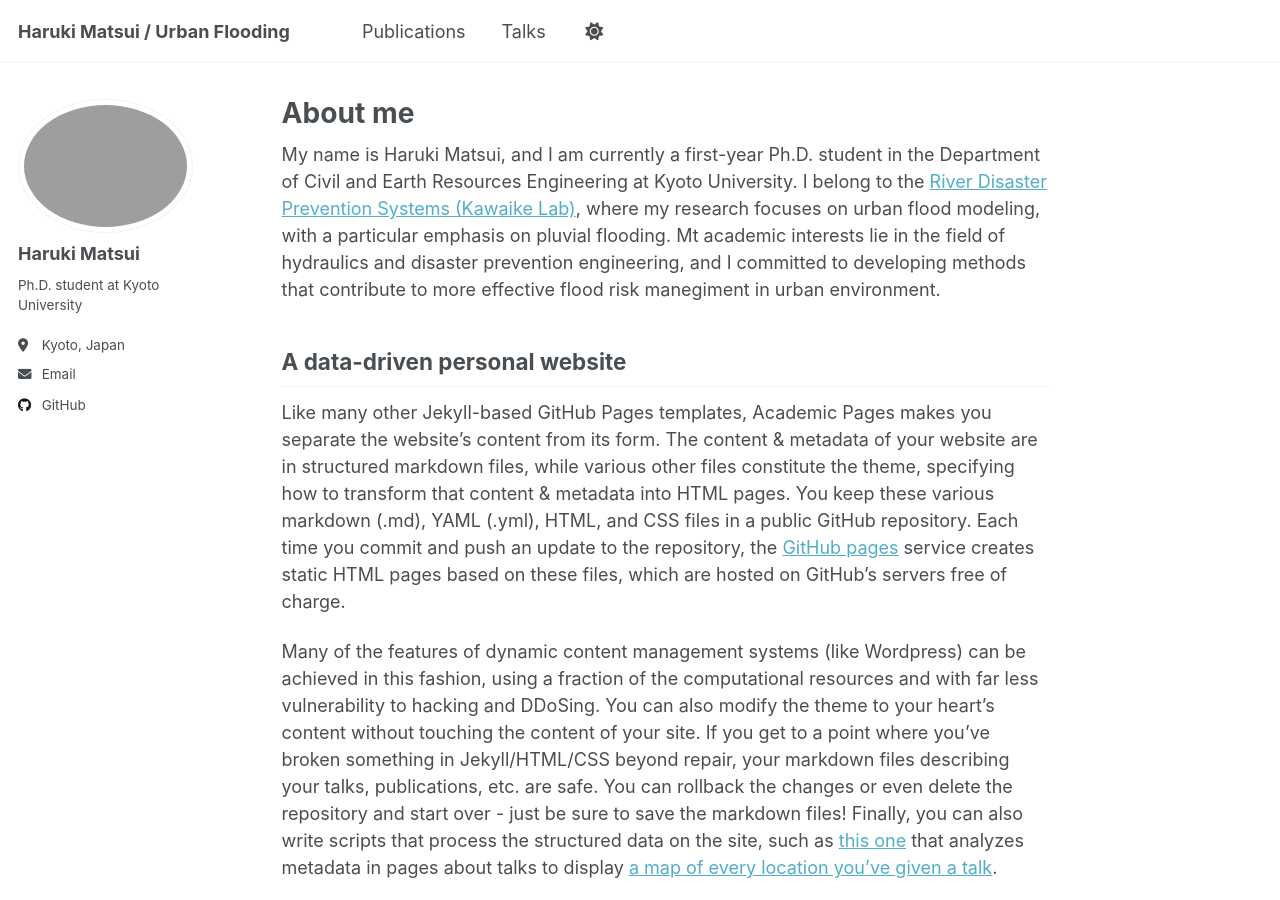
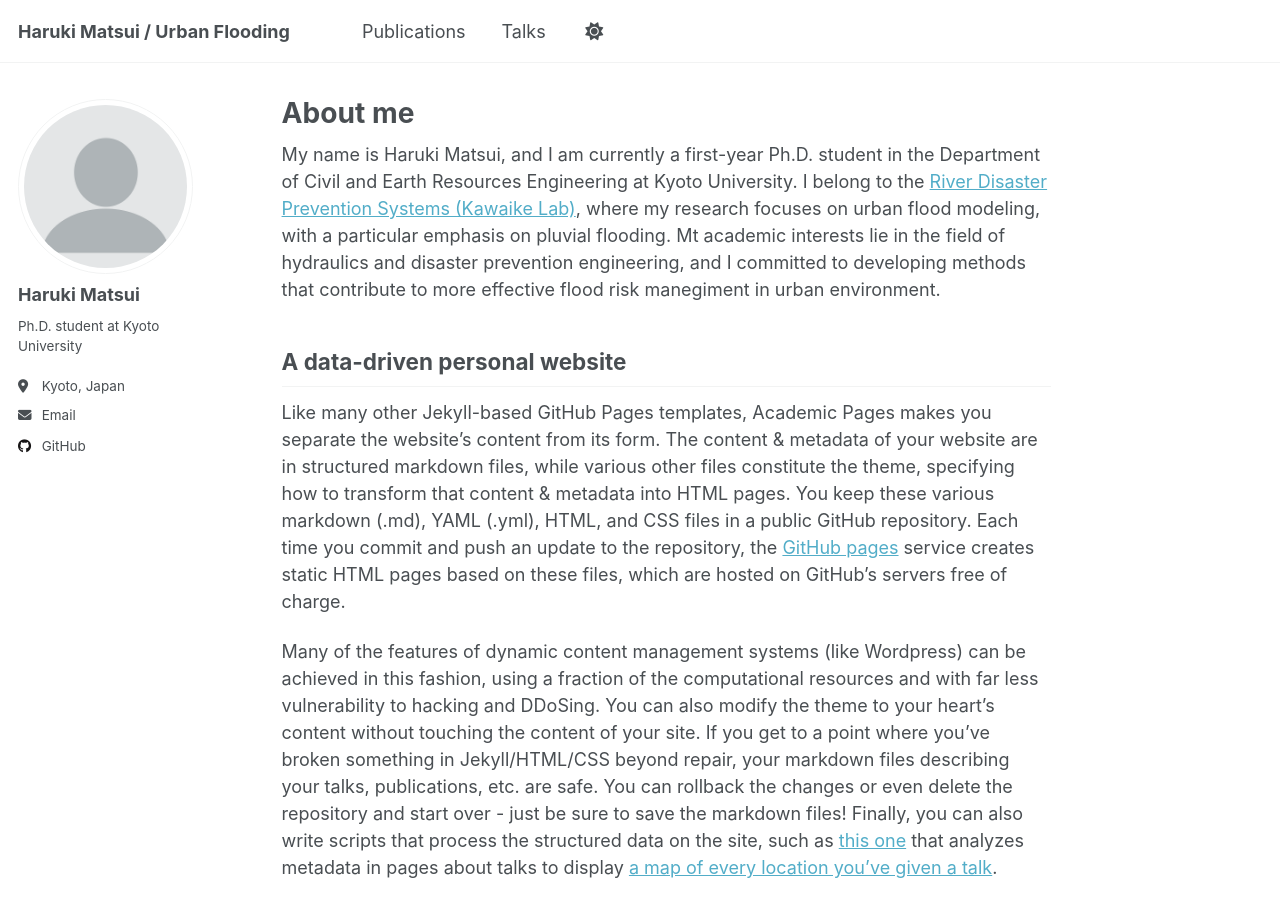
Before and after one commit to matsuiUOL/matsuiUOL.github.io, a Jekyll site: the page built from _pages/about.md, in a window 1280 px wide and 900 px high. Built offline with Jekyll 4.4.1, drawn with Linux system fonts in a browser that asks for light colours.

Commit message:
Update _config.yml change to png

```diff
--- a/_config.yml
+++ b/_config.yml
@@ -22,7 +22,7 @@ repository               : "matsuiUOL/matsuiUOL.github.io"
 #               Additional customization can be done by editing /_includes/author-profile.html
 author:
   # Biographic information
-  avatar           : "profile_matsui_3.jpg"
+  avatar           : "profile.png"
   name             : "Haruki Matsui"
   pronouns         : # example: "she/her"
   bio              : "Ph.D. student at Kyoto University"
```
